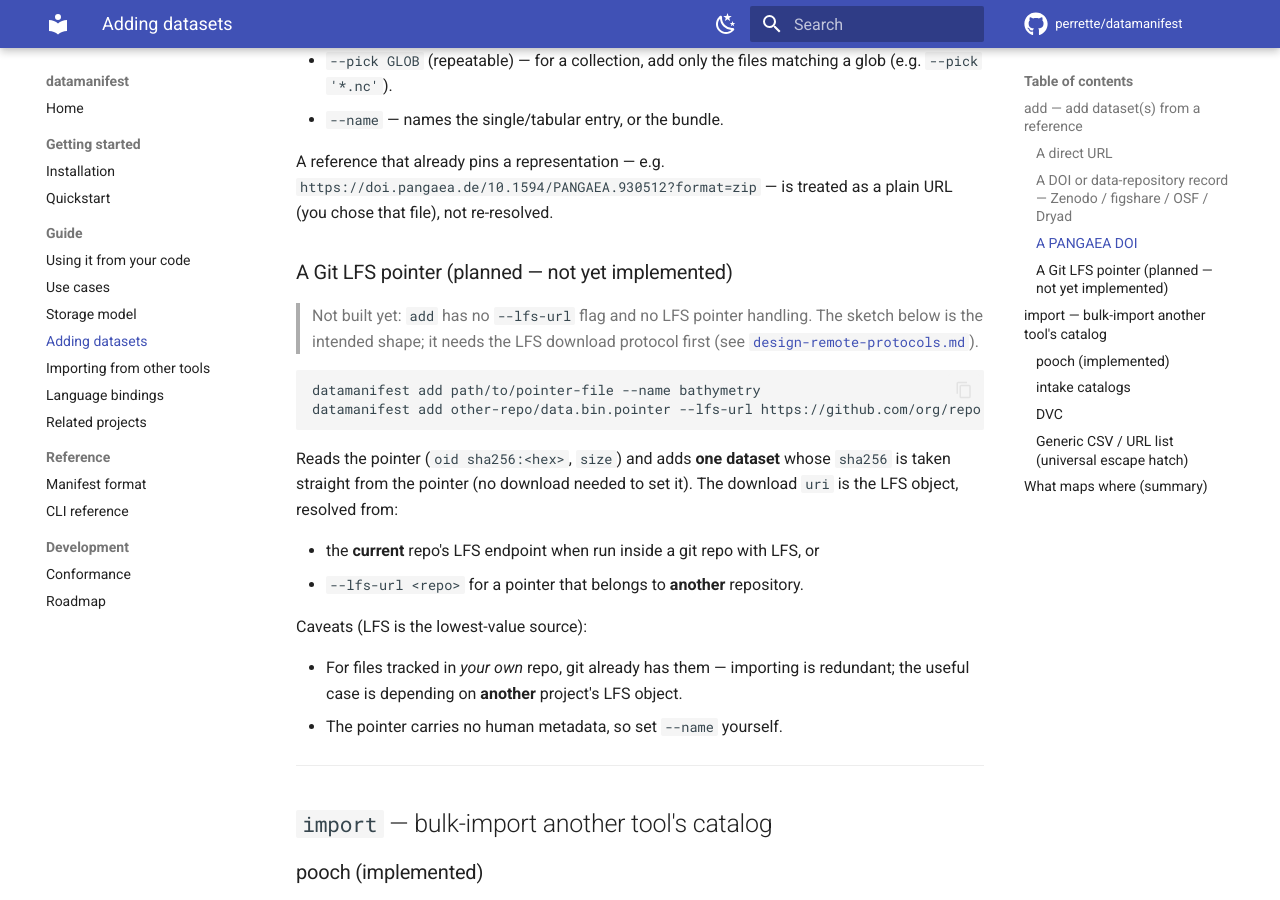
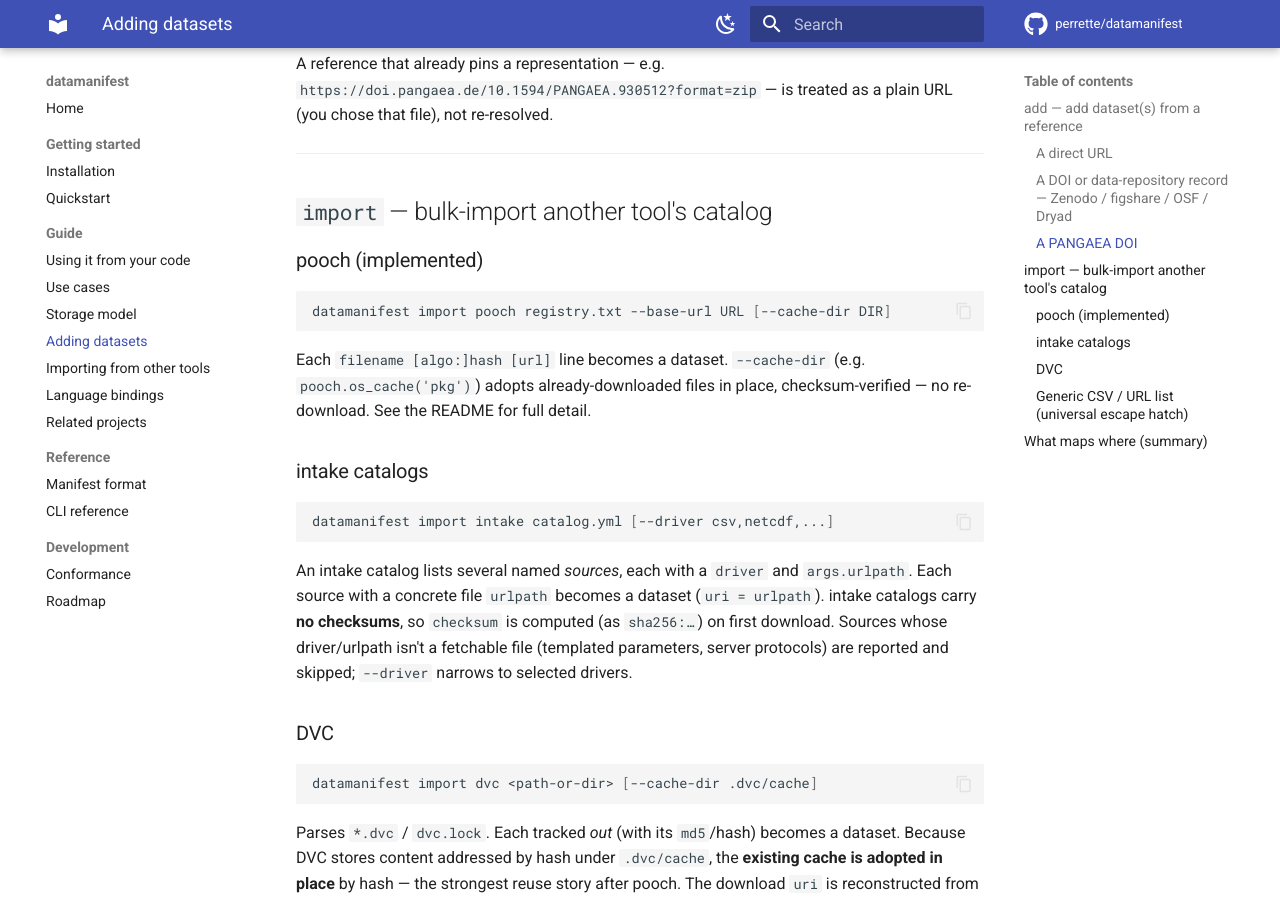
Before and after one commit to perrette/datamanifest, an MkDocs documentation site: the page built from docs/adding-datasets.md, in a window 1280 px wide and 900 px high, scrolled down 2255 px. Built offline with MkDocs 1.6.1 and Material for MkDocs 9.7.7, drawn with Linux system fonts in a browser that asks for light colours; comment, search, counter and statistics services are not loaded; some of the changed text lies outside the part shown.

Commit message:
docs: remove the unimplemented Git LFS section
Per review: the docs should describe what exists, not planned features. Drop the
Git LFS pointer section, its intro mention, the verb-table and summary-table
rows, and the checksum-note aside. (Git LFS remains tracked in the design notes.)

````diff
--- a/docs/adding-datasets.md
+++ b/docs/adding-datasets.md
@@ -4,15 +4,12 @@
 > sources here are implemented: direct URLs, Zenodo/figshare/OSF/Dryad DOIs,
 > PANGAEA DOIs, and the `import` catalogs (pooch, intake, DVC, CSV/URL lists). Each
 > is pure *import* (declaration parsing) over an already-supported download scheme.
-> **Git LFS is the one exception — not yet implemented**: it needs a new *download
-> protocol* (spec-normative, implemented in every language), tracked in
-> [`design-remote-protocols.md`](https://github.com/perrette/datamanifest/blob/main/design/design-remote-protocols.md).
 
 datamanifest distinguishes two verbs by **what you hand the command**:
 
 | Verb | You give it… | Yields | Examples |
 |---|---|---|---|
-| `add` | a **reference to data** (URL, DOI, LFS pointer) | one dataset, or all files of a record | direct URL, Zenodo/figshare DOI, PANGAEA DOI, Git LFS pointer *(planned)* |
+| `add` | a **reference to data** (URL, DOI) | one dataset, or all files of a record | direct URL, Zenodo/figshare DOI, PANGAEA DOI |
 | `import` | **another tool's catalog/registry file** | many datasets | pooch, intake, DVC |
 
 The test: is the argument *another tool's manifest* → `import`; is it *a pointer to
@@ -27,8 +24,7 @@
 Sources that publish **md5** (Zenodo, PANGAEA, DVC) are recorded as
 `checksum = "md5:…"` and verified in md5 on first download (or against an adopted
 local file) — not re-hashed to sha256. A source with **no** published digest gets
-one computed (as `sha256:…`) at that point. Git LFS would carry its `sha256:`
-straight from the pointer (no download needed to set it).
+one computed (as `sha256:…`) at that point.
 
 ---
 
@@ -103,30 +99,6 @@
 `https://doi.pangaea.de/10.1594/PANGAEA.930512?format=zip` — is treated as a plain
 URL (you chose that file), not re-resolved.
 
-### A Git LFS pointer (planned — not yet implemented)
-
-> Not built yet: `add` has no `--lfs-url` flag and no LFS pointer handling. The
-> sketch below is the intended shape; it needs the LFS download protocol first
-> (see [`design-remote-protocols.md`](https://github.com/perrette/datamanifest/blob/main/design/design-remote-protocols.md)).
-
-```bash
-datamanifest add path/to/pointer-file --name bathymetry
-datamanifest add other-repo/data.bin.pointer --lfs-url https://github.com/org/repo.git
-```
-
-Reads the pointer (`oid sha256:<hex>`, `size`) and adds **one dataset** whose
-`sha256` is taken straight from the pointer (no download needed to set it). The
-download `uri` is the LFS object, resolved from:
-
-- the **current** repo's LFS endpoint when run inside a git repo with LFS, or
-- `--lfs-url <repo>` for a pointer that belongs to **another** repository.
-
-Caveats (LFS is the lowest-value source):
-
-- For files tracked in *your own* repo, git already has them — importing is
-  redundant; the useful case is depending on **another** project's LFS object.
-- The pointer carries no human metadata, so set `--name` yourself.
-
 ---
 
 ## `import` — bulk-import another tool's catalog
@@ -187,7 +159,6 @@
 | direct URL | `add` | given | computed on download | — |
 | Zenodo/figshare/OSF DOI | `add` | API | md5 carried as `checksum` | — |
 | PANGAEA DOI | `add` | web services | md5 (collections) carried as `checksum` | — |
-| Git LFS pointer *(planned)* | `add` | LFS endpoint | **sha256 from pointer** | `.git/lfs/objects` (by sha256) |
 | pooch registry | `import` | base_url + filename / 3rd col | sha256 (or md5) | `os_cache` (✓ implemented) |
 | intake catalog | `import` | urlpath | none | — |
 | DVC | `import` | remote config (partial) | md5/hash | `.dvc/cache` (by hash) |
````
